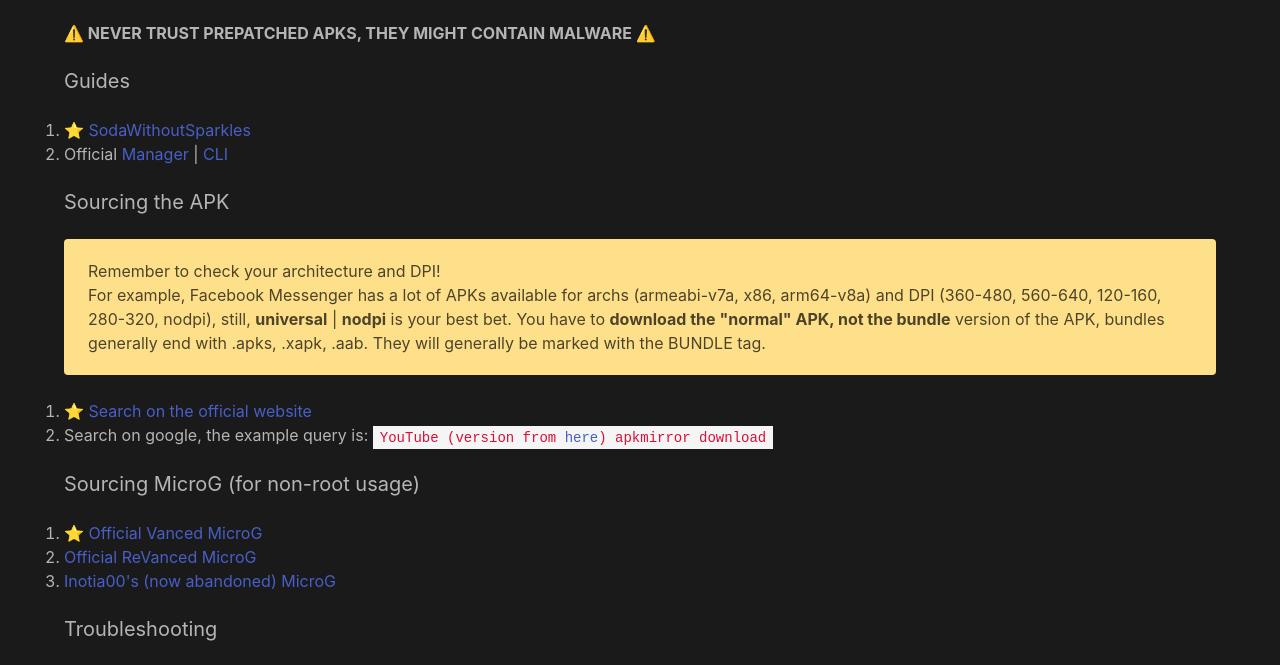
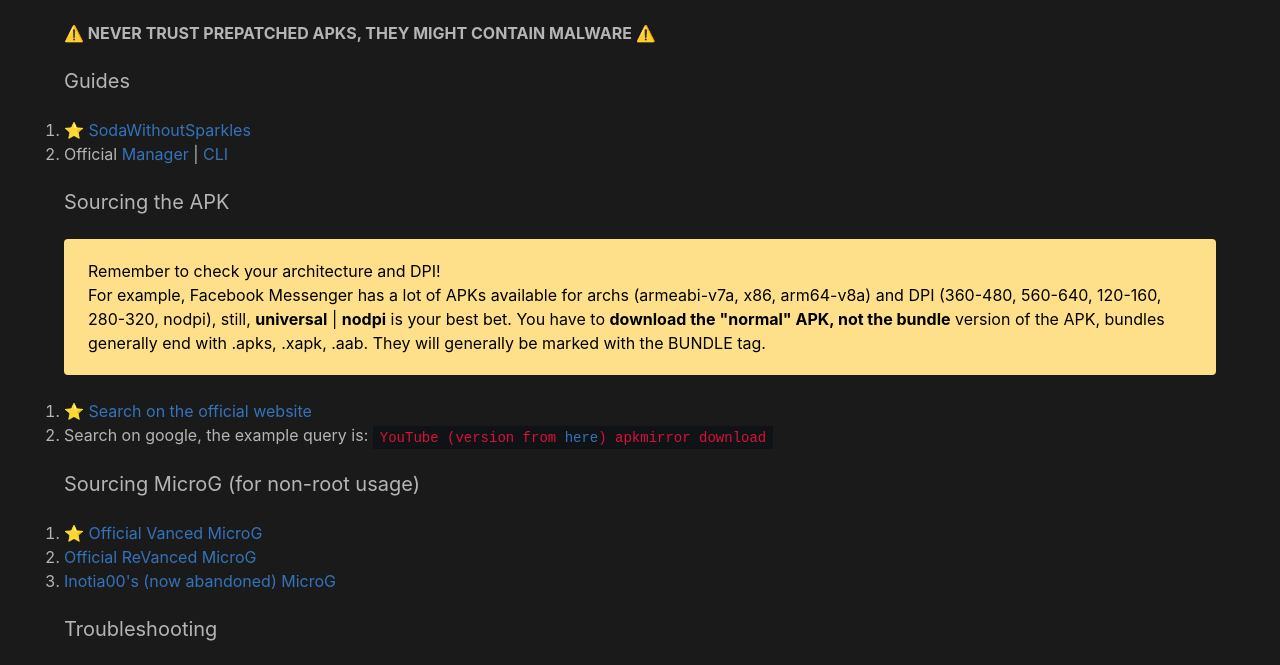
Before and after one commit to xemulat/revanced-help-site, a website: page index.html in a window 1280 px wide. Shown: the part 87-752 px from the top of the page. Drawn offline with nearby package versions, Linux system fonts and the light colour scheme.

Commit message:
dark mode & overall css update

```diff
--- a/index.html
+++ b/index.html
@@ -31,6 +31,21 @@
         color: hsl(0, 0%, 71%);
       }
 
+      a:hover {
+        color: hsl(0, 0%, 56%)
+      }
+
+      .notif-text {
+        color: #000000;
+      }
+
+      code {
+        background-color: #101315;
+      }
+
+      a {
+        color: #3473bb;
+      }
     </style>
 </head>
 <body>
@@ -52,8 +67,8 @@
       <br>
       <h2 class="subtitle">Sourcing the APK</h2>
       <div class="notification is-warning">
-        <p>Remember to check your architecture and DPI!</p>
-        <p>For example, Facebook Messenger has a lot of APKs available for archs (armeabi-v7a, x86, arm64-v8a) and DPI (360-480, 560-640, 120-160, 280-320, nodpi), still, <strong>universal</strong> | <strong>nodpi</strong> is your best bet. You have to <strong>download the "normal" APK, not the bundle</strong> version of the APK, bundles generally end with .apks, .xapk, .aab. They will generally be marked with the BUNDLE tag.</p>
+        <p class="notif-text">Remember to check your architecture and DPI!</p>
+        <p class="notif-text">For example, Facebook Messenger has a lot of APKs available for archs (armeabi-v7a, x86, arm64-v8a) and DPI (360-480, 560-640, 120-160, 280-320, nodpi), still, <strong>universal</strong> | <strong>nodpi</strong> is your best bet. You have to <strong>download the "normal" APK, not the bundle</strong> version of the APK, bundles generally end with .apks, .xapk, .aab. They will generally be marked with the BUNDLE tag.</p>
       </div>
       <ol>
         <li><a href="https://revanced.app/patches?pkg=com.google.android.youtube">⭐ Search on the official website</a></li>
```
